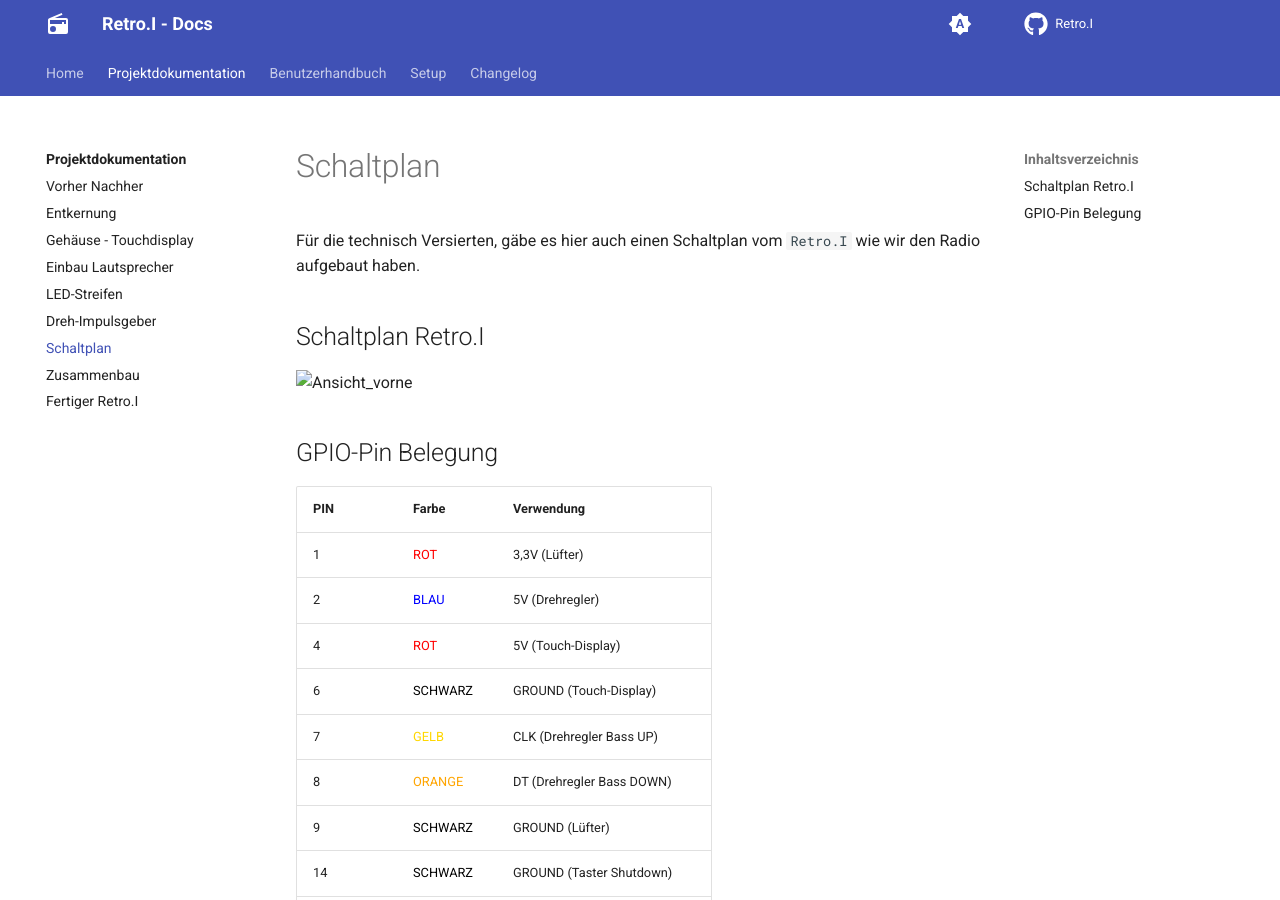
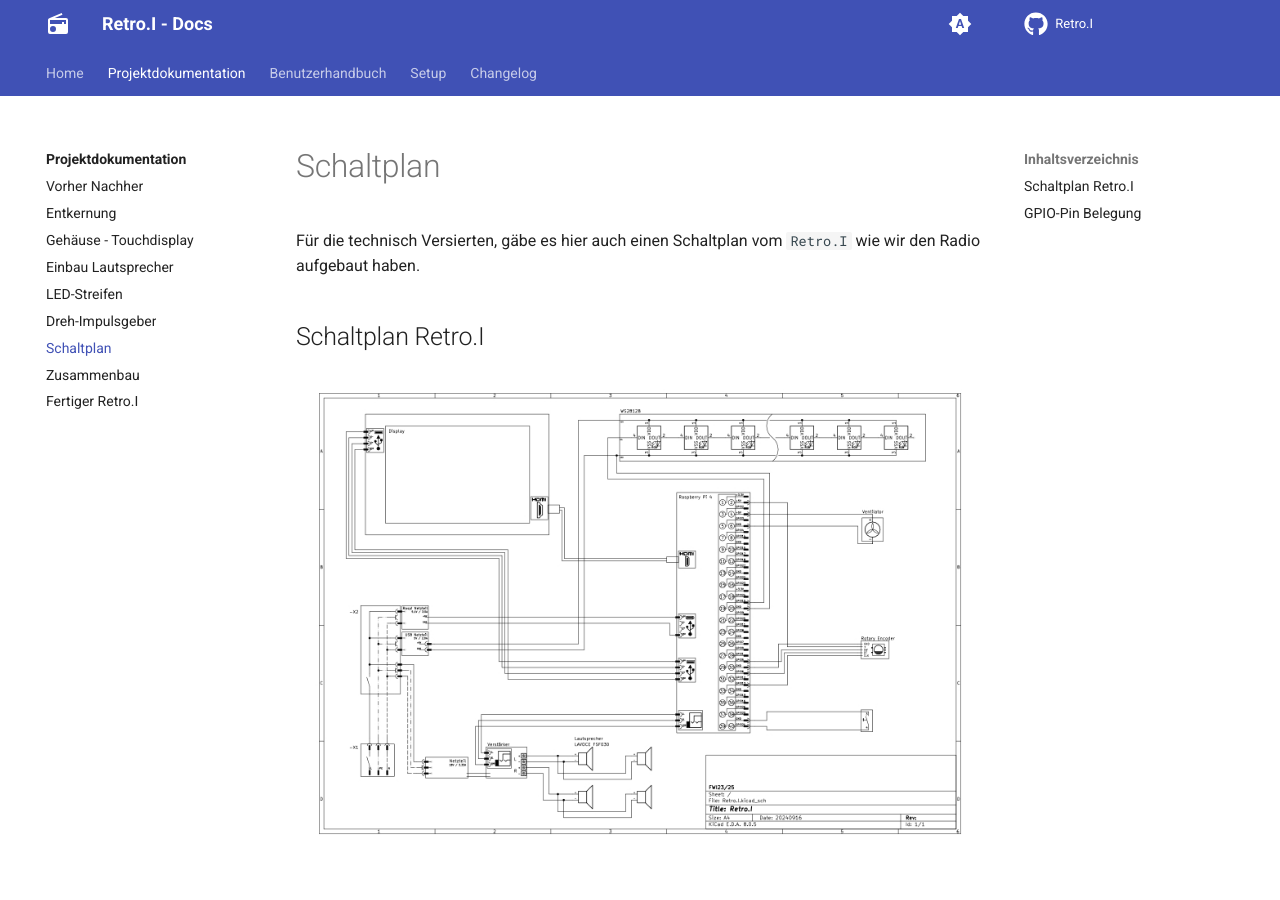
Before and after one commit to Retro-I/docs, an MkDocs documentation site: the page built from docs/projectdocumentation/schaltplan.md, in a window 1280 px wide and 900 px high. Built offline with MkDocs 1.6.1 and Material for MkDocs 9.7.7, drawn with Linux system fonts in a browser that asks for light colours; plug-ins that fetch from the network failed and are left out; comment, search, counter and statistics services are not loaded.

Commit message:
user-manuel V0.11 Path Change

```diff
--- a/docs/projectdocumentation/schaltplan.md
+++ b/docs/projectdocumentation/schaltplan.md
@@ -3,7 +3,7 @@
 Für die technisch Versierten, gäbe es hier auch einen Schaltplan vom `Retro.I` wie wir den Radio aufgebaut haben.
 
 ## Schaltplan Retro.I
-![Ansicht_vorne](../assets/schaltplan/Schaltplan.jpg)
+![Ansicht_vorne](../assets/projectdocumentation/schaltplan/Schaltplan.jpg)
 
 ## GPIO-Pin Belegung
 | PIN | Farbe | Verwendung |
@@ -28,4 +28,4 @@
 | 39  | <span style="color:black">SCHWARZ</span> | GROUND (Button Trinkspruch) |
 | 40  | <span style="color:red">ROT</span> | Daten (Button Trinkspruch) |
 
-![GPIO_pin_mapping](../assets/schaltplan/gpio_pin_mapping.png)
+![GPIO_pin_mapping](../assets/projectdocumentation/schaltplan/gpio_pin_mapping.png)
```
